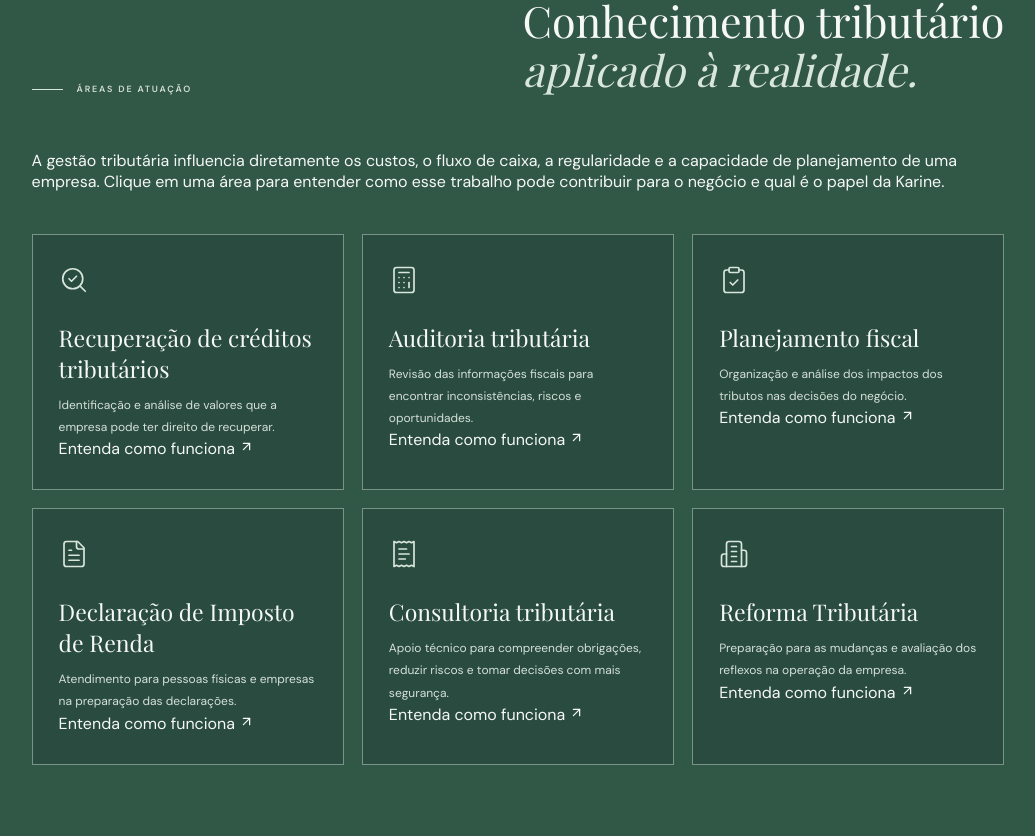
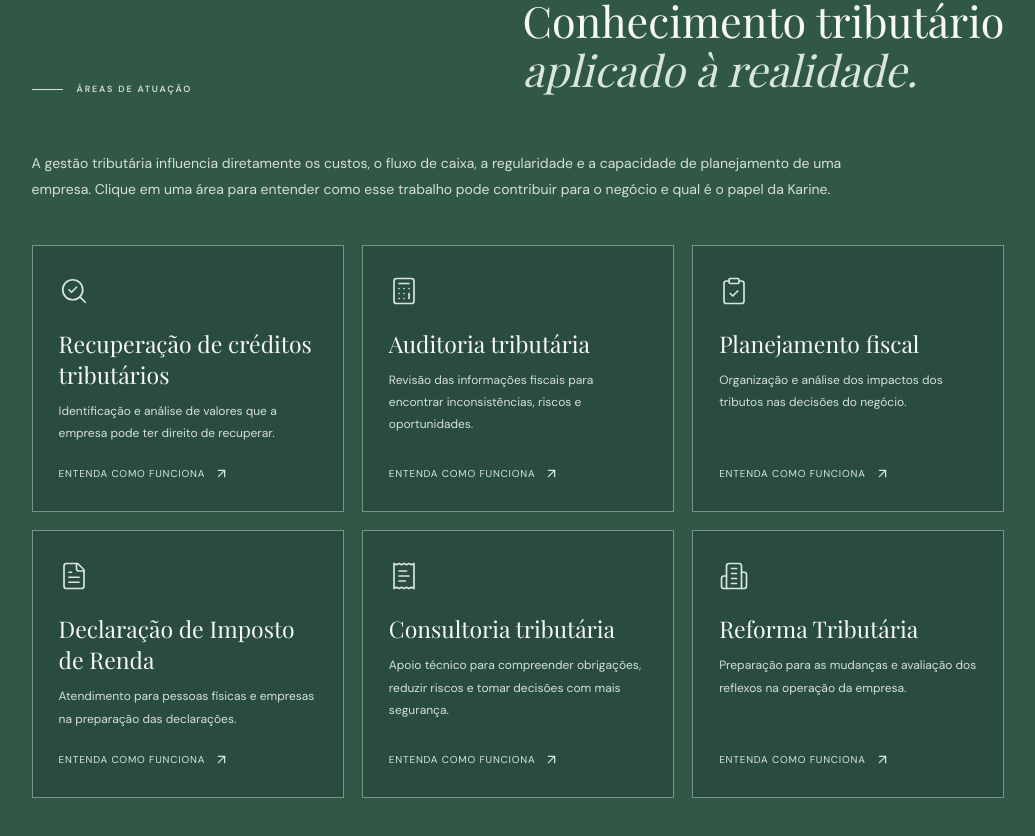
Before and after one commit to JhonathanFernandes/projeto-contabilidade, a Next.js app: page / in a window 1280 px wide. Shown: the part 2307-3143 px from the top of the page, without its empty margins (122-1157 px from the left). Built offline with nearby package versions, Linux system fonts and the light colour scheme; a web font is replaced by a local one.

Commit message:
Estiliza cards clicáveis e conteúdo explicativo dos serviços

```diff
--- a/app/globals.css
+++ b/app/globals.css
@@ -166,3 +166,14 @@
 .skill-list span{border:1px solid #789487;padding:9px 13px;font-size:10px;color:#e1eae4}
 @media(max-width:850px){.tax-grid{grid-template-columns:repeat(2,minmax(0,1fr))}.statement{grid-template-columns:1fr;padding:80px 8%;gap:35px}.statement-content{padding:0}.timeline-note{grid-column:auto}}
 @media(max-width:520px){.tax-grid{grid-template-columns:1fr}.tax-card{min-height:0;padding:25px}.timeline{padding-left:22px}.timeline-item{grid-template-columns:82px 1fr;gap:10px}.timeline-year{font-size:18px}.timeline-item h3{font-size:18px}.education-item{grid-template-columns:32px 1fr;gap:13px}.education-item>span{grid-column:2;white-space:normal}.education-item h3{font-size:19px}.profile{gap:35px}}
+
+
+/* Conteúdo educativo e navegação dos serviços tributários */
+.areas-intro{max-width:820px;margin:28px 0 0;color:#d5e0d9;font-size:14px;line-height:1.9}
+.tax-card-link{display:flex;flex-direction:column;align-items:flex-start;text-decoration:none;color:inherit;transition:transform .2s ease,border-color .2s ease,background .2s ease}
+.tax-card-link:hover{transform:translateY(-4px);border-color:#d8e6dc;background:#315747}
+.tax-card-link:focus-visible{outline:2px solid #d8e6dc;outline-offset:4px}
+.tax-card-more{display:inline-flex;align-items:center;gap:9px;margin-top:auto;padding-top:22px;color:#d8e6dc;font-size:10px;letter-spacing:.08em;text-transform:uppercase}
+.service-explanation{max-width:820px;color:#e1eae4;font-size:16px;line-height:1.95;margin:0 0 38px}
+.service-content h2:not(:first-of-type){margin-top:54px}
+@media(max-width:650px){.areas-intro{font-size:13px}.service-explanation{font-size:14px}}
```
